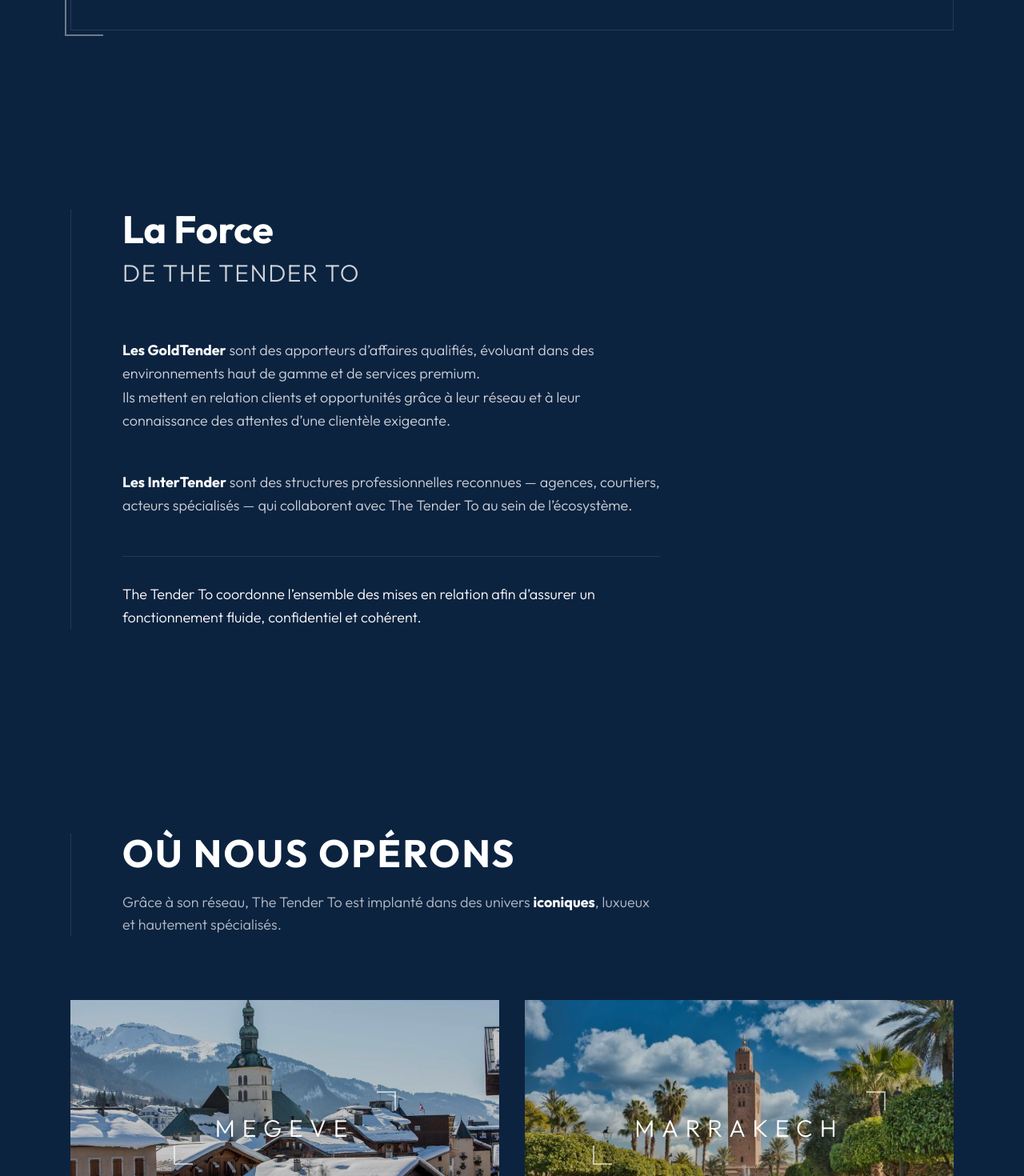
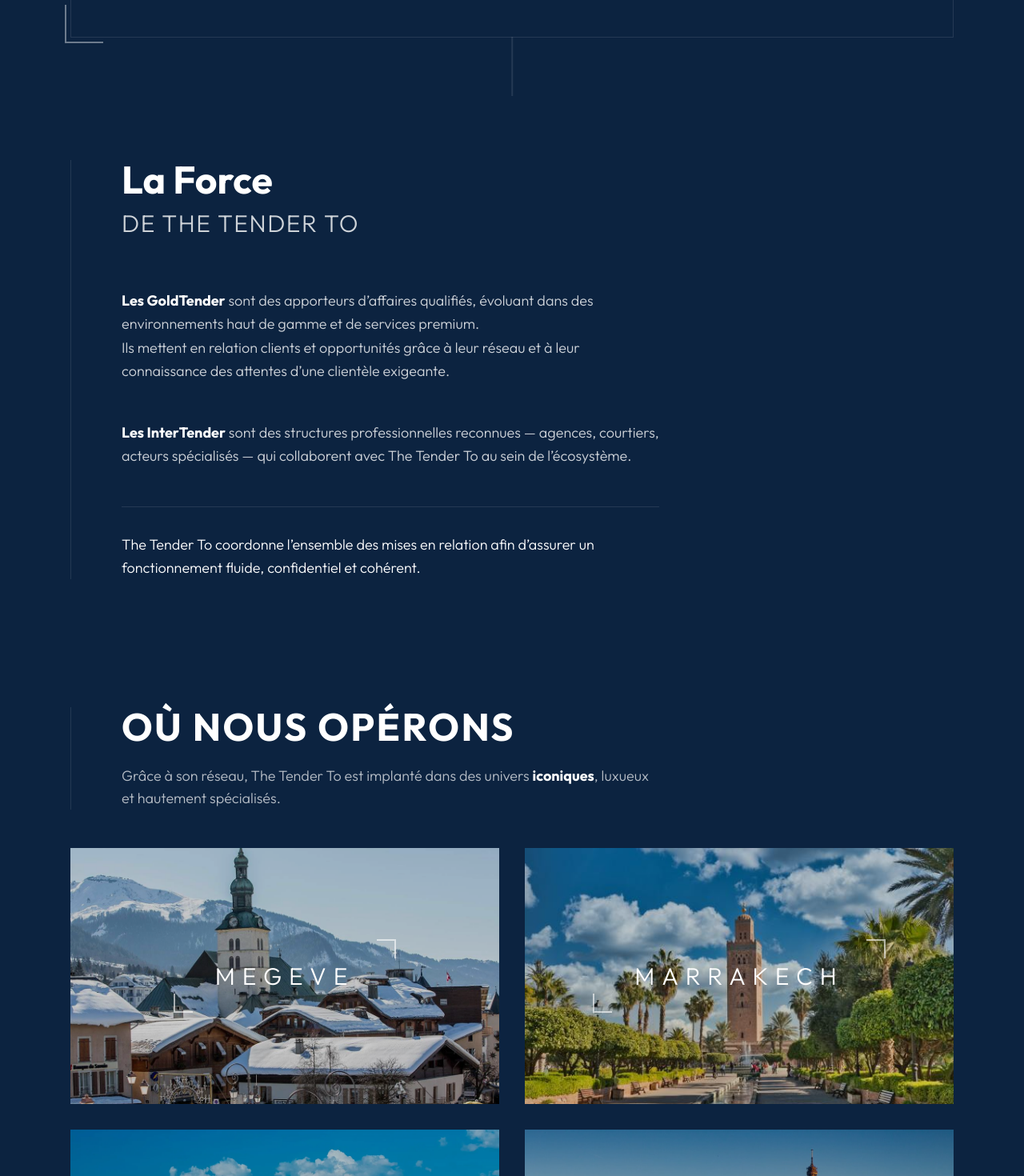
Before and after one commit to itotchiya/TTT-UI-Design, a Vue app: page / in a window 1280 px wide. Shown: the part 680-2150 px from the top of the page at 80% size. Built offline with nearby package versions, Linux system fonts and the light colour scheme.

Commit message:
version final

```diff
--- a/src/App.vue
+++ b/src/App.vue
@@ -29,6 +29,7 @@
 import { onMounted, onUnmounted } from 'vue'
 import gsap from 'gsap'
 import ScrollTrigger from 'gsap/ScrollTrigger'
+import Lenis from 'lenis'
 
 import HeroSection from './components/HeroSection.vue'
 import ForceSection from './components/ForceSection.vue'
@@ -38,19 +39,40 @@ import ContactSection from './components/ContactSection.vue'
 
 gsap.registerPlugin(ScrollTrigger)
 
+let lenis = null
+
 const colors = {
   blue: '#0C2340',
   gold: '#968243',
 }
 
 function scrollTo(id) {
-  const el = document.getElementById(id)
-  if (el) {
-    el.scrollIntoView({ behavior: 'smooth', block: 'start' })
+  if (lenis) {
+    lenis.scrollTo(`#${id}`)
+  } else {
+    const el = document.getElementById(id)
+    if (el) el.scrollIntoView({ behavior: 'smooth' })
   }
 }
 
 onMounted(() => {
+  // Initialize Lenis
+  lenis = new Lenis({
+    duration: 1.2,
+    easing: (t) => Math.min(1, 1.001 - Math.pow(2, -10 * t)),
+    smoothWheel: true,
+  })
+
+  // Sync ScrollTrigger with Lenis
+  lenis.on('scroll', ScrollTrigger.update)
+
+  gsap.ticker.add((time) => {
+    lenis.raf(time * 1000)
+  })
+
+  gsap.ticker.lagSmoothing(0)
+
+  // Section animations
   gsap.utils.toArray('section').forEach((section) => {
     gsap.from(section, {
       opacity: 0,
@@ -66,6 +88,10 @@ onMounted(() => {
 })
 
 onUnmounted(() => {
+  if (lenis) {
+    lenis.destroy()
+    lenis = null
+  }
   ScrollTrigger.getAll().forEach(t => t.kill())
 })
 </script>
--- a/src/components/ContactSection.vue
+++ b/src/components/ContactSection.vue
@@ -1,5 +1,5 @@
 <template>
-  <section id="contact" class="scroll-mt-20 py-16 md:py-32">
+  <section id="contact" class="scroll-mt-20 py-12 md:py-16">
     <div class="mx-auto max-w-6xl px-6">
       <div class="grid gap-16 md:items-start">
         <!-- Right: Form -->
--- a/src/components/ForceSection.vue
+++ b/src/components/ForceSection.vue
@@ -1,7 +1,12 @@
 <template>
-  <section class="relative py-20 md:py-32">
+  <section class="relative py-12 md:py-20">
     <div class="mx-auto max-w-6xl px-6">
-      <div class="relative border-l border-white/10 pl-8 md:pl-16">
+      <div class="relative pl-8 md:pl-16">
+        <!-- Animated Side Border -->
+        <div class="absolute left-0 top-0 h-full w-[1px] bg-white/10 overflow-hidden">
+          <div class="absolute top-0 left-0 w-full bg-white/40 side-line-fill"></div>
+        </div>
+
         <div class="mb-16">
           <h2 class="text-4xl md:text-5xl font-bold text-white leading-tight">
             La Force <br />
@@ -34,3 +39,16 @@
 
 <script setup>
 </script>
+
+<style scoped>
+.side-line-fill {
+  height: 30%;
+  animation: side-fill 4s cubic-bezier(0.65, 0, 0.35, 1) infinite;
+}
+
+@keyframes side-fill {
+  0% { transform: translateY(-100%); }
+  50% { transform: translateY(400%); }
+  100% { transform: translateY(400%); }
+}
+</style>
--- a/src/components/HeroSection.vue
+++ b/src/components/HeroSection.vue
@@ -1,5 +1,5 @@
 <template>
-  <section id="presentation" class="relative min-h-[90vh] flex flex-col items-center justify-center pt-16 pb-24 overflow-hidden">
+  <section id="presentation" class="relative min-h-screen flex flex-col items-center justify-center pt-20 pb-12 overflow-hidden">
     <!-- Background (Subtle) -->
     <div class="absolute inset-0 z-0">
       <div class="absolute inset-0 bg-gradient-to-b from-[#0C2340]/50 to-[#0C2340]" />
@@ -7,8 +7,8 @@
 
     <div class="relative z-10 w-full max-w-6xl px-6 text-center">
       <!-- Logo -->
-      <div class="mb-16 flex justify-center">
-        <img src="/assets/logo vertical.svg" alt="The Tender To" class="h-48 brightness-0 invert" />
+      <div class="mb-12 flex justify-center">
+        <img src="/assets/logo vertical.svg" alt="The Tender To" class="h-40 md:h-48 brightness-0 invert" />
       </div>
 
       <!-- Welcome Box -->
@@ -18,7 +18,7 @@
         <!-- Corner Accent: Top Right -->
         <div class="absolute -top-2 -right-2 h-12 w-12 border-t-2 border-r-2 border-white/40" />
 
-        <h1 class="text-3xl md:text-5xl font-light text-white leading-tight mb-12 uppercase tracking-widest">
+        <h1 class="text-3xl md:text-5xl font-light text-white leading-tight mb-8 uppercase tracking-widest">
           Bienvenue à bord,
         </h1>
 
@@ -33,10 +33,30 @@
             The Tender To privilégie le réseau, la mise en relation qualifiée et une approche discrète, propre aux univers du luxe.
           </p>
         </div>
+
+        <!-- Scroll Indicator (Integrated with Box) -->
+        <div class="absolute -bottom-20 left-1/2 -translate-x-1/2 h-20">
+          <div class="h-full w-[1.5px] bg-white/10 relative overflow-hidden">
+            <div class="absolute top-0 left-0 w-full bg-white scroll-line-fill"></div>
+          </div>
+        </div>
       </div>
     </div>
   </section>
 </template>
 
+<style scoped>
+.scroll-line-fill {
+  height: 30%;
+  animation: scroll-fill 4s cubic-bezier(0.65, 0, 0.35, 1) infinite;
+}
+
+@keyframes scroll-fill {
+  0% { transform: translateY(-100%); }
+  50% { transform: translateY(400%); }
+  100% { transform: translateY(400%); }
+}
+</style>
+
 <script setup>
 </script>
--- a/src/components/RegionsSection.vue
+++ b/src/components/RegionsSection.vue
@@ -1,7 +1,12 @@
 <template>
-  <section class="py-20 md:py-32 bg-[#0C2340]">
+  <section class="py-12 md:py-20 bg-[#0C2340]">
     <div class="mx-auto max-w-6xl px-6">
-      <div class="mb-20 border-l border-white/10 pl-8 md:pl-16">
+      <div class="mb-12 relative pl-8 md:pl-16">
+        <!-- Animated Side Border -->
+        <div class="absolute left-0 top-0 h-full w-[1px] bg-white/10 overflow-hidden">
+          <div class="absolute top-0 left-0 w-full bg-white/40 side-line-fill"></div>
+        </div>
+
         <h2 class="text-4xl md:text-5xl font-bold text-white mb-4 uppercase tracking-wider">Où nous opérons</h2>
         <p class="mt-6 text-lg text-white/70 font-light max-w-2xl">
           Grâce à son réseau, The Tender To est implanté dans des univers <span class="font-bold text-white">iconiques</span>, luxueux et hautement spécialisés.
@@ -10,7 +15,11 @@
 
       <div class="grid gap-8 md:grid-cols-2">
         <div v-for="city in cities" :key="city.name" class="relative group h-64 md:h-80 overflow-hidden">
-          <img :src="city.image" :alt="city.name" class="h-full w-full object-cover transition-transform duration-1000 group-hover:scale-105" />
+          <img
+            :src="city.image"
+            :alt="city.name"
+            class="city-image absolute inset-0 h-[120%] w-full object-cover transition-opacity duration-700"
+          />
           <div class="absolute inset-0 bg-black/20 group-hover:bg-black/10 transition-colors" />
           <div class="absolute inset-0 flex items-center justify-center">
             <div class="relative px-12 py-6">
@@ -31,10 +40,42 @@
 </template>
 
 <script setup>
+import { onMounted } from 'vue'
+import gsap from 'gsap'
+import ScrollTrigger from 'gsap/ScrollTrigger'
+
 const cities = [
   { name: 'MEGEVE', image: '/assets/MEGEVE.jpg' },
   { name: 'MARRAKECH', image: '/assets/Marrakesh.jpg' },
   { name: 'ST TROPEZ', image: '/assets/ST-TROPEZ.webp' },
   { name: 'PARIS', image: '/assets/paris.jpg' },
 ]
+
+onMounted(() => {
+  gsap.utils.toArray('.city-image').forEach((img) => {
+    gsap.to(img, {
+      y: '-20%',
+      ease: 'none',
+      scrollTrigger: {
+        trigger: img.parentElement,
+        start: 'top bottom',
+        end: 'bottom top',
+        scrub: true,
+      },
+    })
+  })
+})
 </script>
+
+<style scoped>
+.side-line-fill {
+  height: 30%;
+  animation: side-fill 4s cubic-bezier(0.65, 0, 0.35, 1) infinite;
+}
+
+@keyframes side-fill {
+  0% { transform: translateY(-100%); }
+  50% { transform: translateY(400%); }
+  100% { transform: translateY(400%); }
+}
+</style>
--- a/src/components/SectorsSection.vue
+++ b/src/components/SectorsSection.vue
@@ -1,7 +1,12 @@
 <template>
-  <section class="py-20 md:py-32">
+  <section class="py-12 md:py-20">
     <div class="mx-auto max-w-6xl px-6">
-      <div class="relative border-l border-white/10 pl-8 md:pl-16 mb-20">
+      <div class="relative pl-8 md:pl-16 mb-20">
+        <!-- Animated Side Border -->
+        <div class="absolute left-0 top-0 h-full w-[1px] bg-white/10 overflow-hidden">
+          <div class="absolute top-0 left-0 w-full bg-white/40 side-line-fill"></div>
+        </div>
+
         <h2 class="text-2xl md:text-4xl font-bold text-white leading-tight tracking-wider uppercase mb-10">
           Vous portez un intérêt
         </h2>
@@ -14,7 +19,11 @@
 
       <div class="grid gap-8 md:grid-cols-3">
         <div v-for="sector in sectors" :key="sector.name" class="relative group h-64 overflow-hidden shadow-xl cursor-pointer">
-          <img :src="sector.image" :alt="sector.name" class="h-full w-full object-cover transition-all duration-1000" />
+          <img
+            :src="sector.image"
+            :alt="sector.name"
+            class="sector-image absolute inset-0 h-[120%] w-full object-cover transition-opacity duration-700"
+          />
           <div class="absolute inset-0 bg-black/40 group-hover:bg-black/20 transition-colors" />
           <div class="absolute inset-0 flex items-center justify-center">
             <div class="relative px-8 py-4">
@@ -40,9 +49,41 @@
 </template>
 
 <script setup>
+import { onMounted } from 'vue'
+import gsap from 'gsap'
+import ScrollTrigger from 'gsap/ScrollTrigger'
+
 const sectors = [
   { name: 'IMMOBILIER', image: '/assets/Real-estate.jpg' },
   { name: 'YACHTING', image: '/assets/Yachting.jpg' },
   { name: 'AVIATION', image: '/assets/flights-bg.png' },
 ]
+
+onMounted(() => {
+  gsap.utils.toArray('.sector-image').forEach((img) => {
+    gsap.to(img, {
+      y: '-20%',
+      ease: 'none',
+      scrollTrigger: {
+        trigger: img.parentElement,
+        start: 'top bottom',
+        end: 'bottom top',
+        scrub: true,
+      },
+    })
+  })
+})
 </script>
+
+<style scoped>
+.side-line-fill {
+  height: 30%;
+  animation: side-fill 4s cubic-bezier(0.65, 0, 0.35, 1) infinite;
+}
+
+@keyframes side-fill {
+  0% { transform: translateY(-100%); }
+  50% { transform: translateY(400%); }
+  100% { transform: translateY(400%); }
+}
+</style>
```
